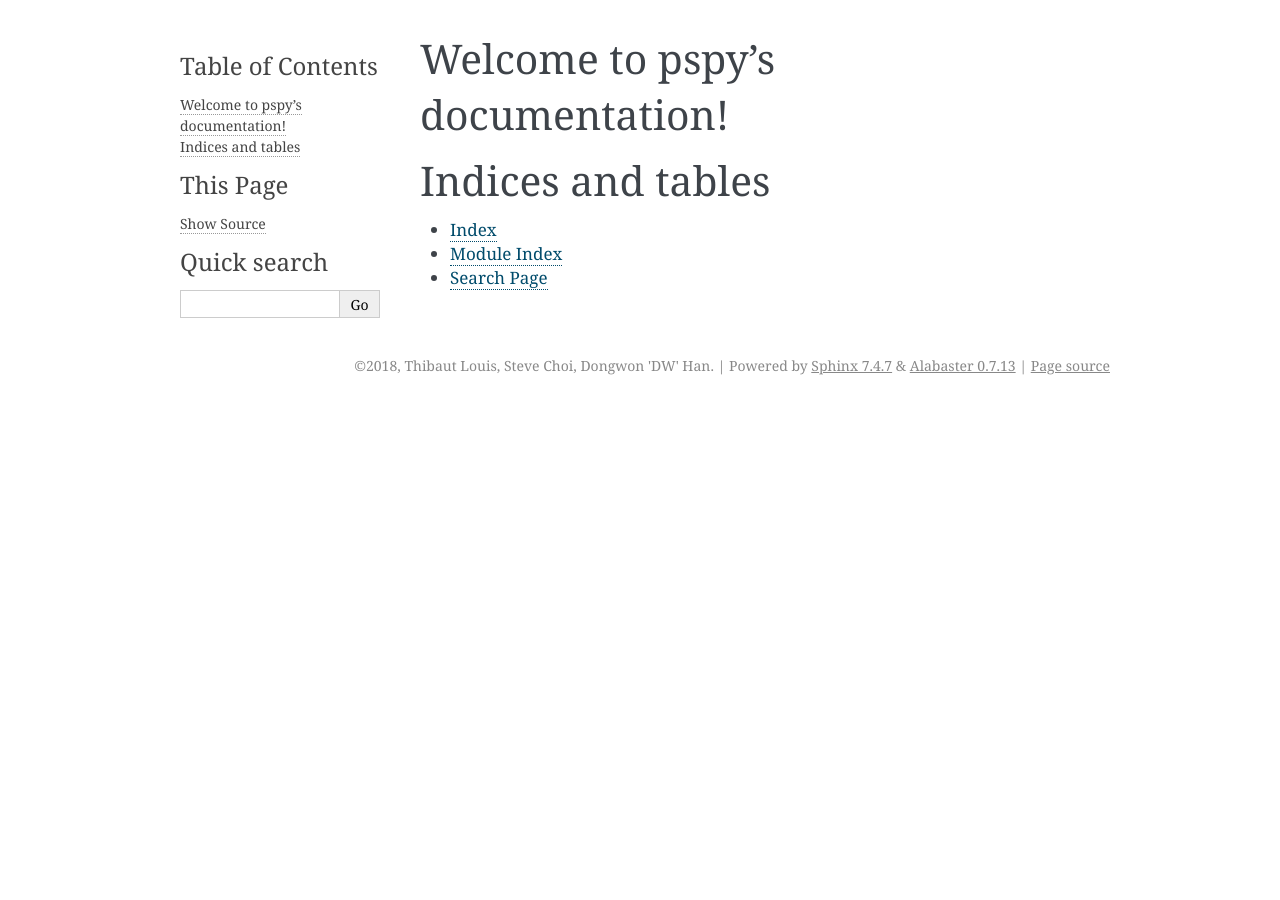
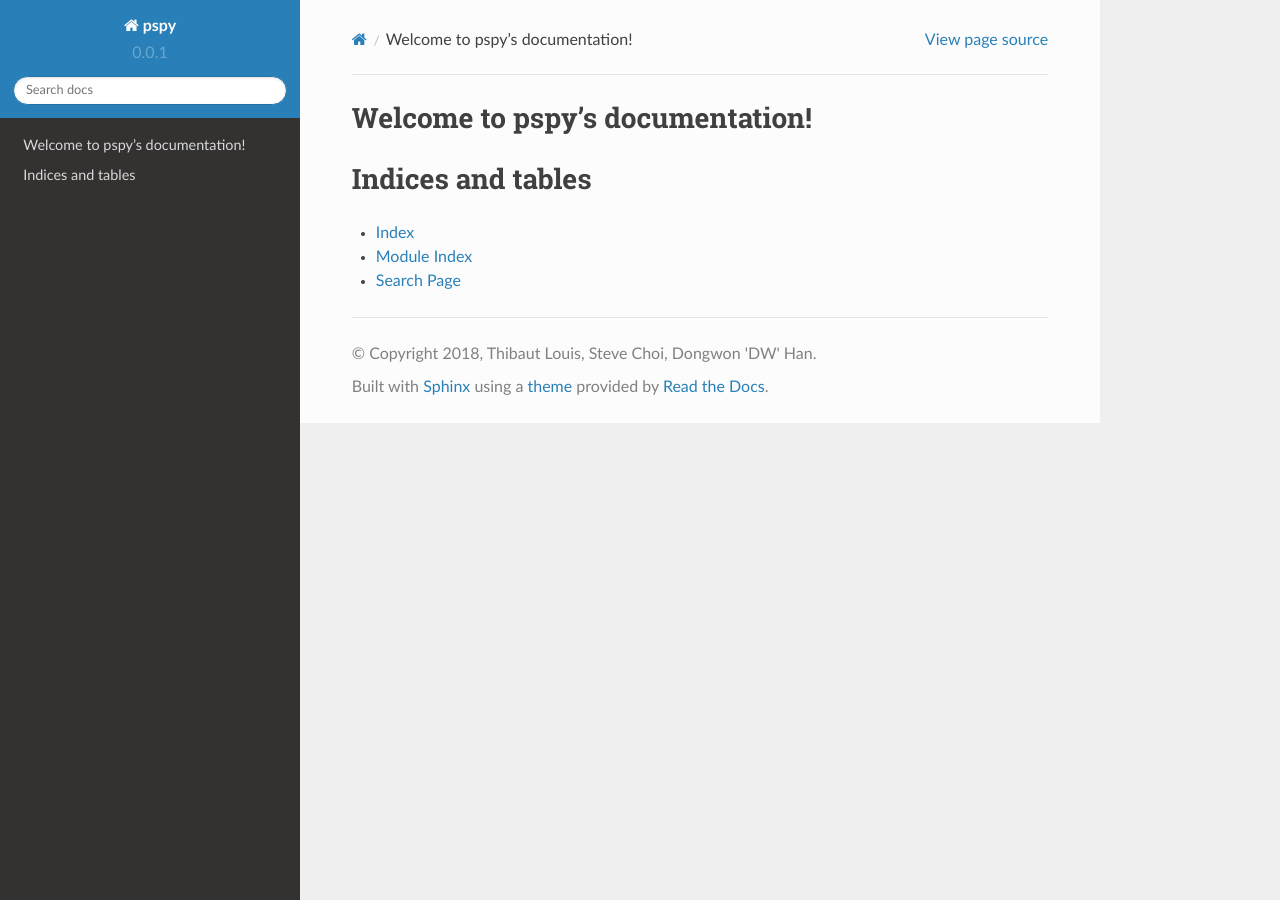
Before and after one commit to simonsobs/PSpipe, a Sphinx documentation site: the page built from docs/index.rst, in a window 1280 px wide. Built offline with Sphinx 7.4.7 and the Read the Docs theme 2.0.0, drawn with Linux system fonts in a browser that asks for light colours; some of the changed lines change nothing that is shown.

Commit message:
auto doc base

```diff
--- a/docs/conf.py
+++ b/docs/conf.py
@@ -1,16 +1,12 @@
 # -*- coding: utf-8 -*-
 #
-# pspy documentation build configuration file, created by
-# sphinx-quickstart on Wed Nov 28 15:09:28 2018.
+# Configuration file for the Sphinx documentation builder.
 #
-# This file is execfile()d with the current directory set to its
-# containing dir.
-#
-# Note that not all possible configuration values are present in this
-# autogenerated file.
-#
-# All configuration values have a default; values that are commented out
-# serve to show the default.
+# This file does only contain a selection of the most common options. For a
+# full list see the documentation:
+# http://www.sphinx-doc.org/en/master/config
+
+# -- Path setup --------------------------------------------------------------
 
 # If extensions (or modules to document with autodoc) are in another directory,
 # add these directories to sys.path here. If the directory is relative to the
@@ -21,7 +17,24 @@
 # sys.path.insert(0, os.path.abspath('.'))
 
 
-# -- General configuration ------------------------------------------------
+# -- Project information -----------------------------------------------------
+import os
+import sys
+sys.path.insert(0, os.path.abspath('..'))
+sys.path.insert(0,os.path.abspath('../pspy'))
+import pspy
+
+project = u'pspy'
+copyright = u'2018, Thibaut Louis, Steve Choi, Dongwon \'DW\' Han'
+author = u'Thibaut Louis, Steve Choi, Dongwon \'DW\' Han'
+
+# The short X.Y version
+version = '0.0.1'
+# The full version, including alpha/beta/rc tags
+release = '0.0.1'
+
+
+# -- General configuration ---------------------------------------------------
 
 # If your documentation needs a minimal Sphinx version, state it here.
 #
@@ -30,7 +43,9 @@
 # Add any Sphinx extension module names here, as strings. They can be
 # extensions coming with Sphinx (named 'sphinx.ext.*') or your custom
 # ones.
-extensions = ['sphinx.ext.autodoc']
+extensions = [
+    'sphinx.ext.autodoc', 'sphinx.ext.viewcode','sphinx.ext.napoleon',
+]
 
 # Add any paths that contain templates here, relative to this directory.
 templates_path = ['_templates']
@@ -44,20 +59,6 @@
 # The master toctree document.
 master_doc = 'index'
 
-# General information about the project.
-project = u'pspy'
-copyright = u'2018, Thibaut Louis, Steve Choi, Dongwon \'DW\' Han'
-author = u'Thibaut Louis, Steve Choi, Dongwon \'DW\' Han'
-
-# The version info for the project you're documenting, acts as replacement for
-# |version| and |release|, also used in various other places throughout the
-# built documents.
-#
-# The short X.Y version.
-version = u'0.0.1'
-# The full version, including alpha/beta/rc tags.
-release = u'0.0.1'
-
 # The language for content autogenerated by Sphinx. Refer to documentation
 # for a list of supported languages.
 #
@@ -67,8 +68,8 @@
 
 # List of patterns, relative to source directory, that match files and
 # directories to ignore when looking for source files.
-# This patterns also effect to html_static_path and html_extra_path
-exclude_patterns = ['_build', 'Thumbs.db', '.DS_Store']
+# This pattern also affects html_static_path and html_extra_path.
+exclude_patterns = [u'_build', 'Thumbs.db', '.DS_Store']
 
 # The name of the Pygments (syntax highlighting) style to use.
 pygments_style = 'sphinx'
@@ -76,13 +77,12 @@
 # If true, `todo` and `todoList` produce output, else they produce nothing.
 todo_include_todos = False
 
-
-# -- Options for HTML output ----------------------------------------------
+# -- Options for HTML output -------------------------------------------------
 
 # The theme to use for HTML and HTML Help pages.  See the documentation for
 # a list of builtin themes.
 #
-html_theme = 'alabaster'
+html_theme = 'sphinx_rtd_theme'
 
 # Theme options are theme-specific and customize the look and feel of a theme
 # further.  For a list of options available for each theme, see the
@@ -95,14 +95,24 @@
 # so a file named "default.css" will overwrite the builtin "default.css".
 html_static_path = ['_static']
 
+# Custom sidebar templates, must be a dictionary that maps document names
+# to template names.
+#
+# The default sidebars (for documents that don't match any pattern) are
+# defined by theme itself.  Builtin themes are using these templates by
+# default: ``['localtoc.html', 'relations.html', 'sourcelink.html',
+# 'searchbox.html']``.
+#
+# html_sidebars = {}
 
-# -- Options for HTMLHelp output ------------------------------------------
+
+# -- Options for HTMLHelp output ---------------------------------------------
 
 # Output file base name for HTML help builder.
 htmlhelp_basename = 'pspydoc'
 
 
-# -- Options for LaTeX output ---------------------------------------------
+# -- Options for LaTeX output ------------------------------------------------
 
 latex_elements = {
     # The paper size ('letterpaper' or 'a4paper').
@@ -131,7 +141,7 @@
 ]
 
 
-# -- Options for manual page output ---------------------------------------
+# -- Options for manual page output ------------------------------------------
 
 # One entry per manual page. List of tuples
 # (source start file, name, description, authors, manual section).
@@ -141,7 +151,7 @@
 ]
 
 
-# -- Options for Texinfo output -------------------------------------------
+# -- Options for Texinfo output ----------------------------------------------
 
 # Grouping the document tree into Texinfo files. List of tuples
 # (source start file, target name, title, author,
@@ -151,3 +161,24 @@
      author, 'pspy', 'One line description of project.',
      'Miscellaneous'),
 ]
+
+
+# -- Options for Epub output -------------------------------------------------
+
+# Bibliographic Dublin Core info.
+epub_title = project
+
+# The unique identifier of the text. This can be a ISBN number
+# or the project homepage.
+#
+# epub_identifier = ''
+
+# A unique identification for the text.
+#
+# epub_uid = ''
+
+# A list of files that should not be packed into the epub file.
+epub_exclude_files = ['search.html']
+
+
+# -- Extension configuration -------------------------------------------------
--- a/docs/index.rst
+++ b/docs/index.rst
@@ -1,5 +1,5 @@
 .. pspy documentation master file, created by
-   sphinx-quickstart on Wed Nov 28 15:09:28 2018.
+   sphinx-quickstart on Wed Nov 28 19:14:59 2018.
    You can adapt this file completely to your liking, but it should at least
    contain the root `toctree` directive.
 
```
Also changed, not shown: 2 other files.
